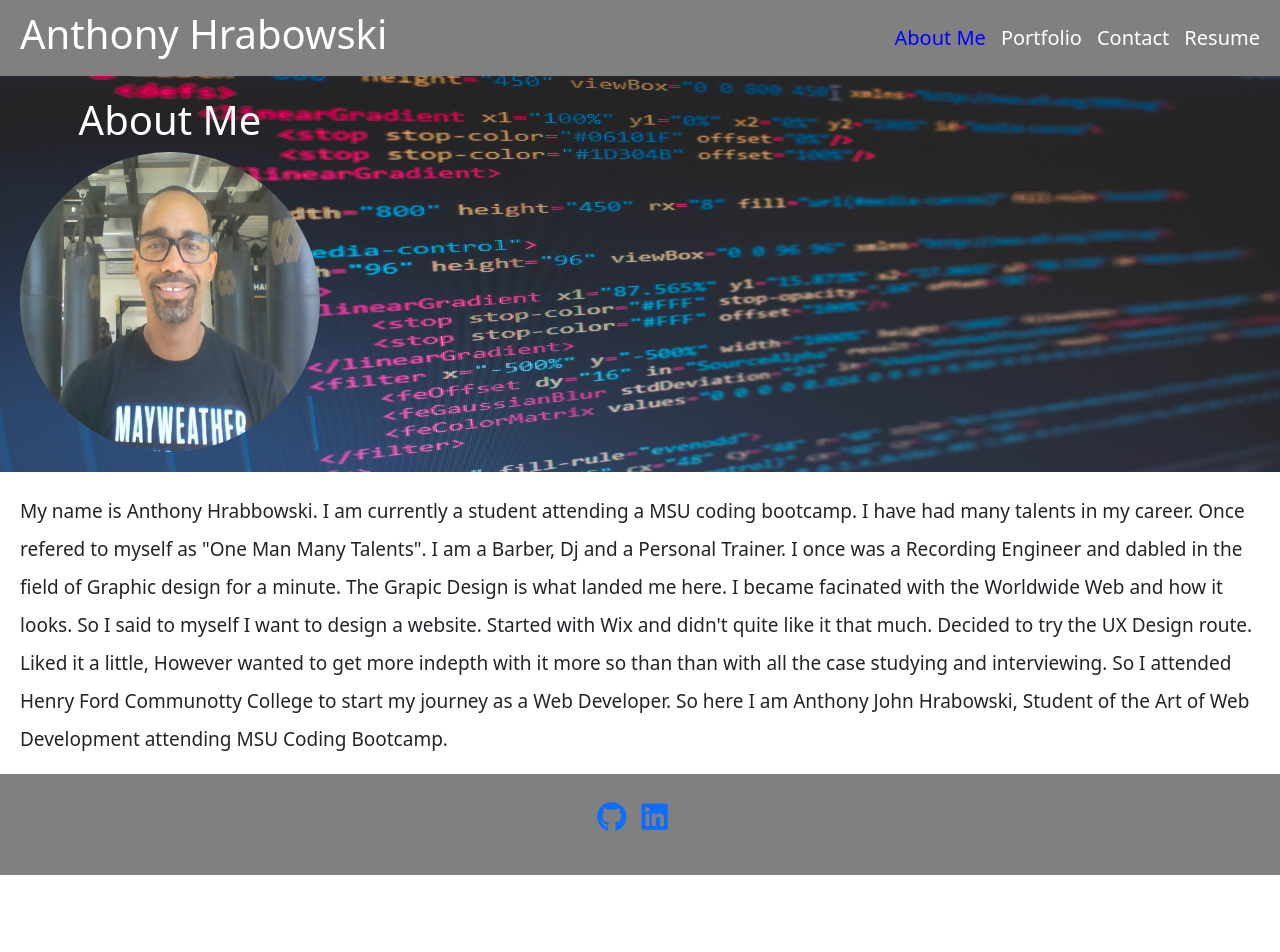
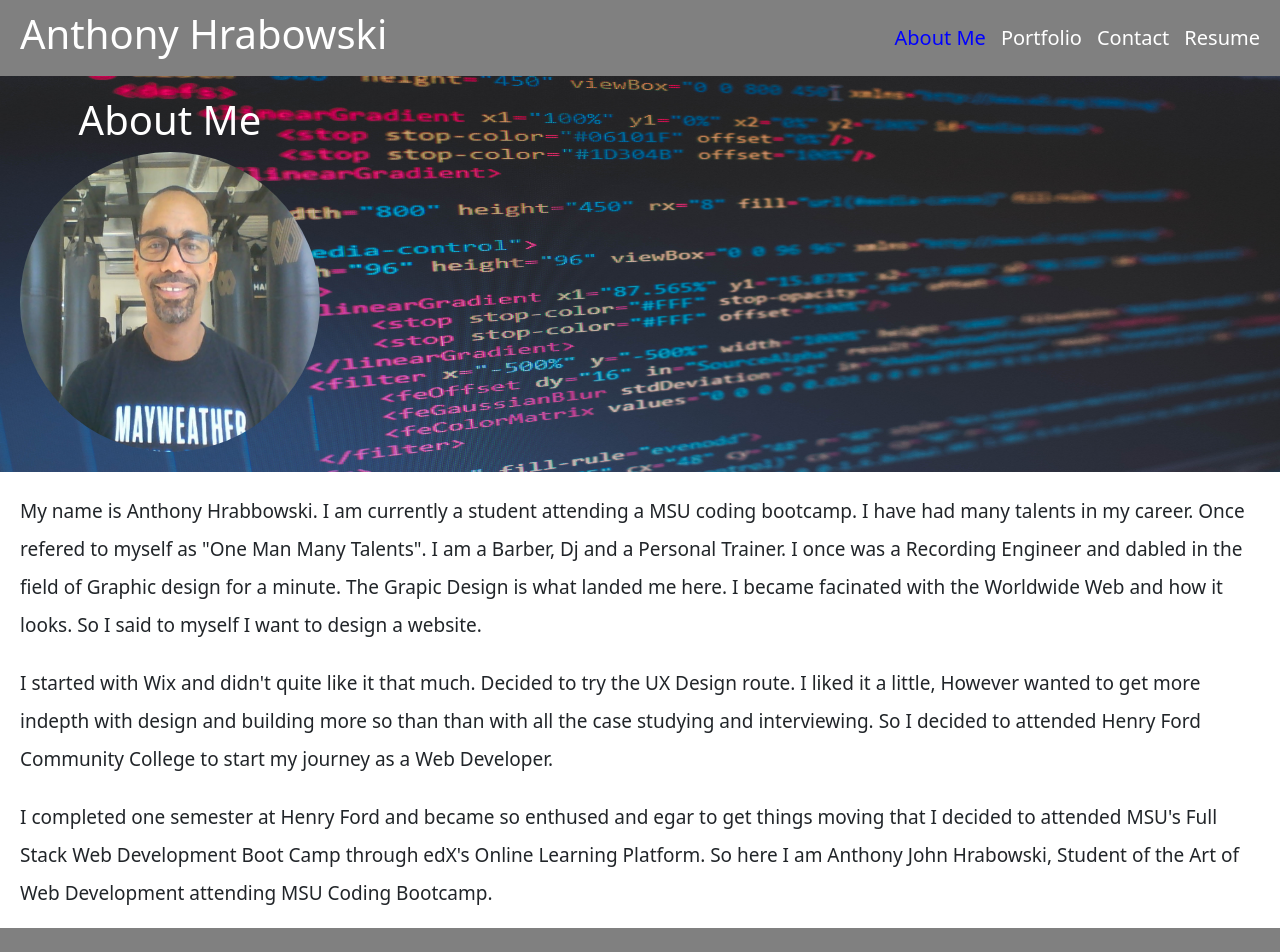
Before and after one commit to Ajhrabowski/Portfolio-R, a React (Vite) app: page / in a window 1280 px wide. Shown: the top 952 px of the page. Before the commit the page ends 875 px from the top, so only its background shows below. Built offline with nearby package versions, Linux system fonts and the light colour scheme.

Commit message:
Updated my AboutPage.jsx

```diff
--- a/src/pages/AboutPage.jsx
+++ b/src/pages/AboutPage.jsx
@@ -6,11 +6,16 @@
         <img src="/Coach-Tony.jpg" alt="my profile picture" />
       </div>
       <p>
-        My name is Anthony Hrabbowski. I am currently a student attending a MSU coding bootcamp. I have had many talents in my career. Once refered to myself as "One Man Many Talents".
-        I am a Barber, Dj and a Personal Trainer. I once was a Recording Engineer and dabled in the field of Graphic design for a minute. The Grapic Design is what landed me here.
-        I became facinated with the Worldwide Web and how it looks. So I said to myself I want to design a website. Started with Wix and didn't quite like it that much. Decided to try the
-        UX Design route. Liked it a little, However wanted to get more indepth with it more so than than with all the case studying and interviewing. So I attended Henry Ford Communotty College
-        to start my journey as a Web Developer. So here I am Anthony John Hrabowski, Student of the Art of Web Development attending MSU Coding Bootcamp.
+        My name is Anthony Hrabbowski. I am currently a student attending a MSU coding bootcamp. I have had many talents in my career. Once refered to myself as "One Man Many Talents". I am a Barber, Dj and a Personal Trainer. I once was a Recording Engineer and dabled in the field of Graphic design for a minute. The Grapic Design is what landed me here.
+        I became facinated with the Worldwide Web and how it looks. So I said to myself I want to design a website.
+        </p>
+
+        <p>
+          I started with Wix and didn't quite like it that much. Decided to try the UX Design route. I liked it a little, However wanted to get more indepth with design and building more so than than with all the case studying and interviewing. So I decided to attended Henry Ford Community College
+          to start my journey as a Web Developer.
+        </p>
+        <p>
+        I completed one semester at Henry Ford and became so enthused and egar to get things moving that I decided to attended MSU's Full Stack Web Development Boot Camp through edX's Online Learning Platform. So here I am Anthony John Hrabowski, Student of the Art of Web Development attending MSU Coding Bootcamp.
       </p>
     </div>
   );
```
